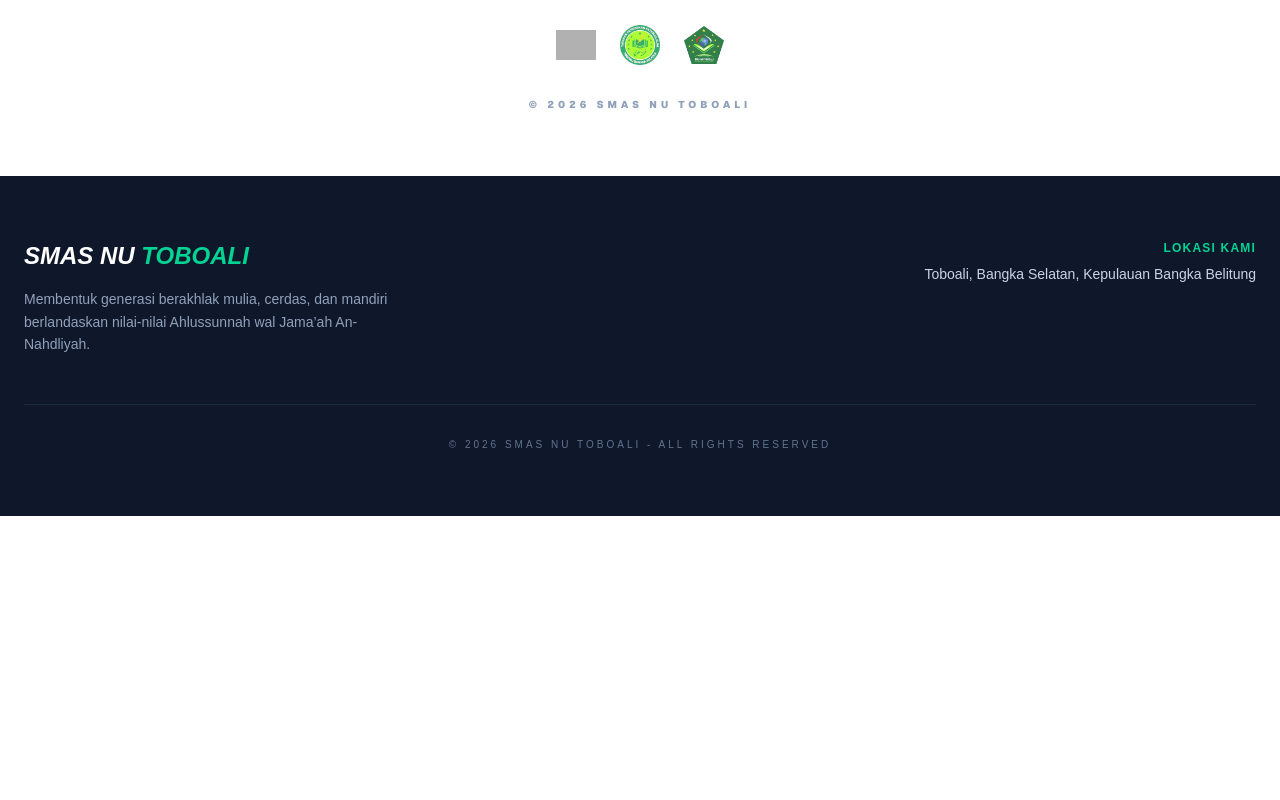
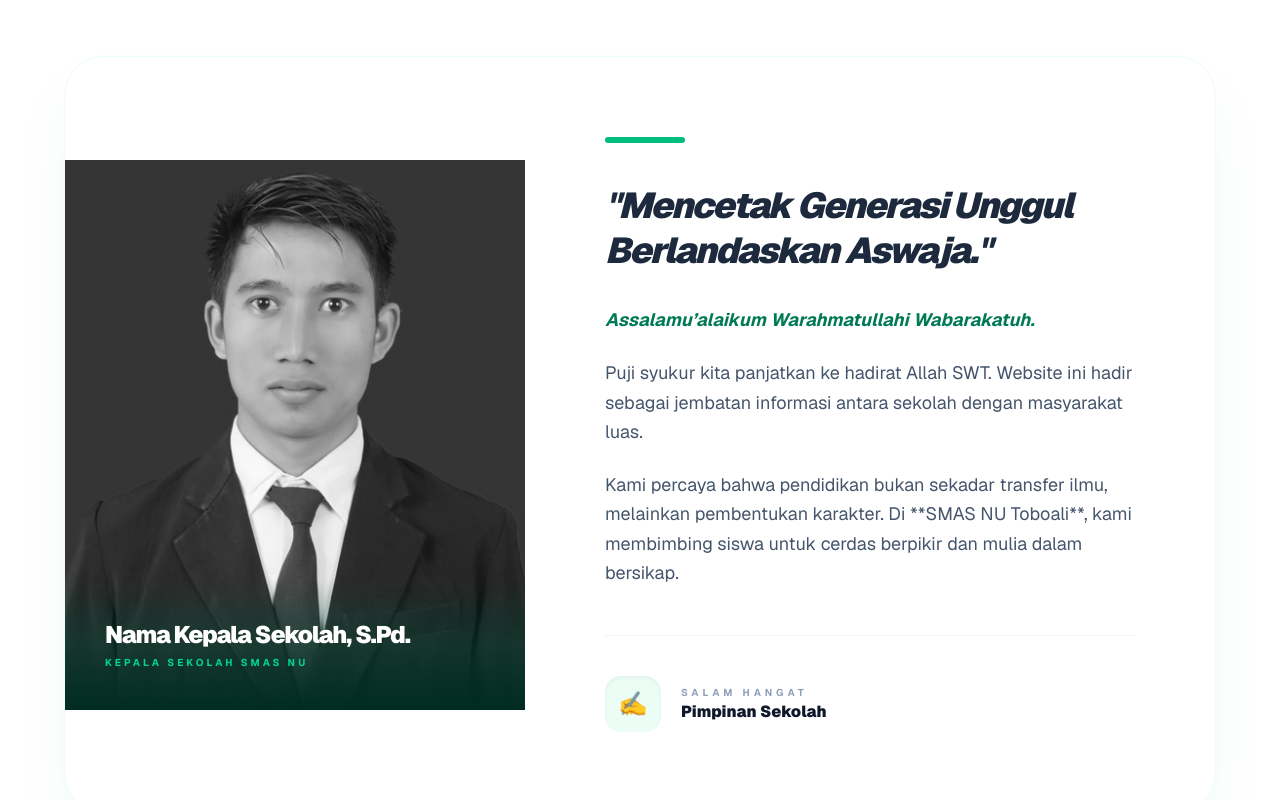
Before and after one commit to dapamutakkin44-dev/smas-nu-toboali, a Next.js app: page / in a window 1280 px wide. Shown: the part 840-1640 px from the top of the page. Before the commit the page ends 1356 px from the top, so only its background shows below. Built offline with nearby package versions, Linux system fonts and the light colour scheme; grey boxes are pictures that could not be loaded.

Commit message:
perbarui yang di ganti

```diff
--- a/src/app/page.tsx
+++ b/src/app/page.tsx
@@ -25,7 +25,6 @@ export default function HomePage() {
         </div>
 
         <div className="hidden md:flex gap-8 text-[11px] font-black uppercase text-slate-500 tracking-widest items-center">
-          {/* MENU DROPDOWN PROFIL */}
           <div className="relative group py-2 cursor-pointer">
             <span className="hover:text-emerald-600 transition-all flex items-center gap-1">
               Profil <ChevronDown size={12} />
@@ -71,8 +70,60 @@ export default function HomePage() {
         </div>
       </section>
 
-      {/* 4. FOOTER */}
-      <footer className="bg-white py-16 border-t border-emerald-100 text-center">
+      {/* 4. SAMBUTAN KEPALA SEKOLAH (GAYA UIN) */}
+      <section className="py-24 px-6 bg-white relative">
+        <div className="max-w-6xl mx-auto">
+          <div className="bg-white rounded-[40px] overflow-hidden shadow-[0_32px_64px_-16px_rgba(16,185,129,0.1)] flex flex-col md:flex-row items-center border border-emerald-50">
+
+            {/* Foto Kepsek */}
+            <div className="w-full md:w-2/5 bg-emerald-600 h-[550px] relative overflow-hidden group">
+              <img
+                src="/foto-kepsek.jpg"
+                alt="Kepala Sekolah SMAS NU Toboali"
+                className="w-full h-full object-cover grayscale group-hover:grayscale-0 group-hover:scale-105 transition-all duration-1000"
+              />
+              <div className="absolute bottom-0 left-0 right-0 p-10 bg-gradient-to-t from-emerald-950 via-emerald-900/40 to-transparent">
+                <p className="text-white font-black text-2xl tracking-tighter">Nama Kepala Sekolah, S.Pd.</p>
+                <p className="text-emerald-400 text-[10px] font-bold uppercase tracking-[0.3em] mt-1">Kepala Sekolah SMAS NU</p>
+              </div>
+            </div>
+
+            {/* Teks Sambutan */}
+            <div className="w-full md:w-3/5 p-10 md:p-20">
+              <div className="w-20 h-1.5 bg-emerald-500 mb-10 rounded-full"></div>
+              <h2 className="text-3xl md:text-4xl font-black text-slate-800 mb-8 leading-tight italic tracking-tighter">
+                "Mencetak Generasi Unggul Berlandaskan Aswaja."
+              </h2>
+
+              <div className="space-y-6 text-slate-600 leading-relaxed text-base md:text-lg">
+                <p className="font-bold text-emerald-700 italic">
+                  Assalamu’alaikum Warahmatullahi Wabarakatuh.
+                </p>
+                <p>
+                  Puji syukur kita panjatkan ke hadirat Allah SWT. Website ini hadir sebagai jembatan informasi antara sekolah dengan masyarakat luas.
+                </p>
+                <p>
+                  Kami percaya bahwa pendidikan bukan sekadar transfer ilmu, melainkan pembentukan karakter. Di **SMAS NU Toboali**, kami membimbing siswa untuk cerdas berpikir dan mulia dalam bersikap.
+                </p>
+              </div>
+
+              <div className="mt-12 pt-10 border-t border-slate-100 flex items-center gap-5">
+                <div className="w-14 h-14 rounded-2xl bg-emerald-50 flex items-center justify-center text-2xl shadow-inner">
+                   ✍️
+                </div>
+                <div>
+                  <p className="text-slate-400 font-bold text-[10px] uppercase tracking-[0.4em]">Salam Hangat</p>
+                  <p className="text-slate-900 font-black text-base">Pimpinan Sekolah</p>
+                </div>
+              </div>
+            </div>
+
+          </div>
+        </div>
+      </section>
+
+      {/* 5. FOOTER */}
+      <footer className="bg-slate-50 py-16 border-t border-emerald-100 text-center">
         <div className="flex justify-center gap-6 mb-8 items-center opacity-80">
           <Image src="/logo-pendidikan.png" alt="Kemendikbud" width={40} height={40} />
           <Image src="/logo-yayasan.png" alt="Yayasan" width={40} height={40} />
```
